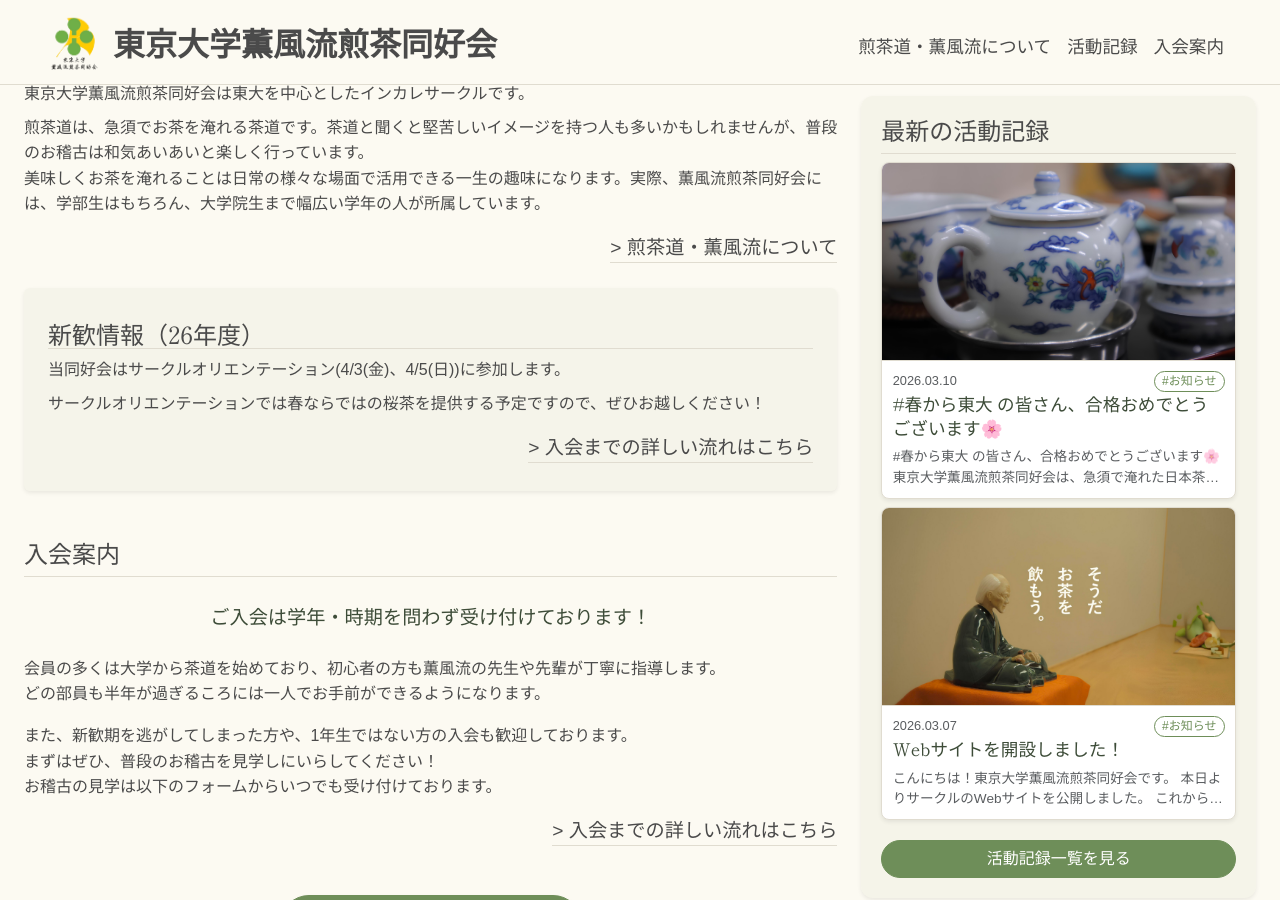
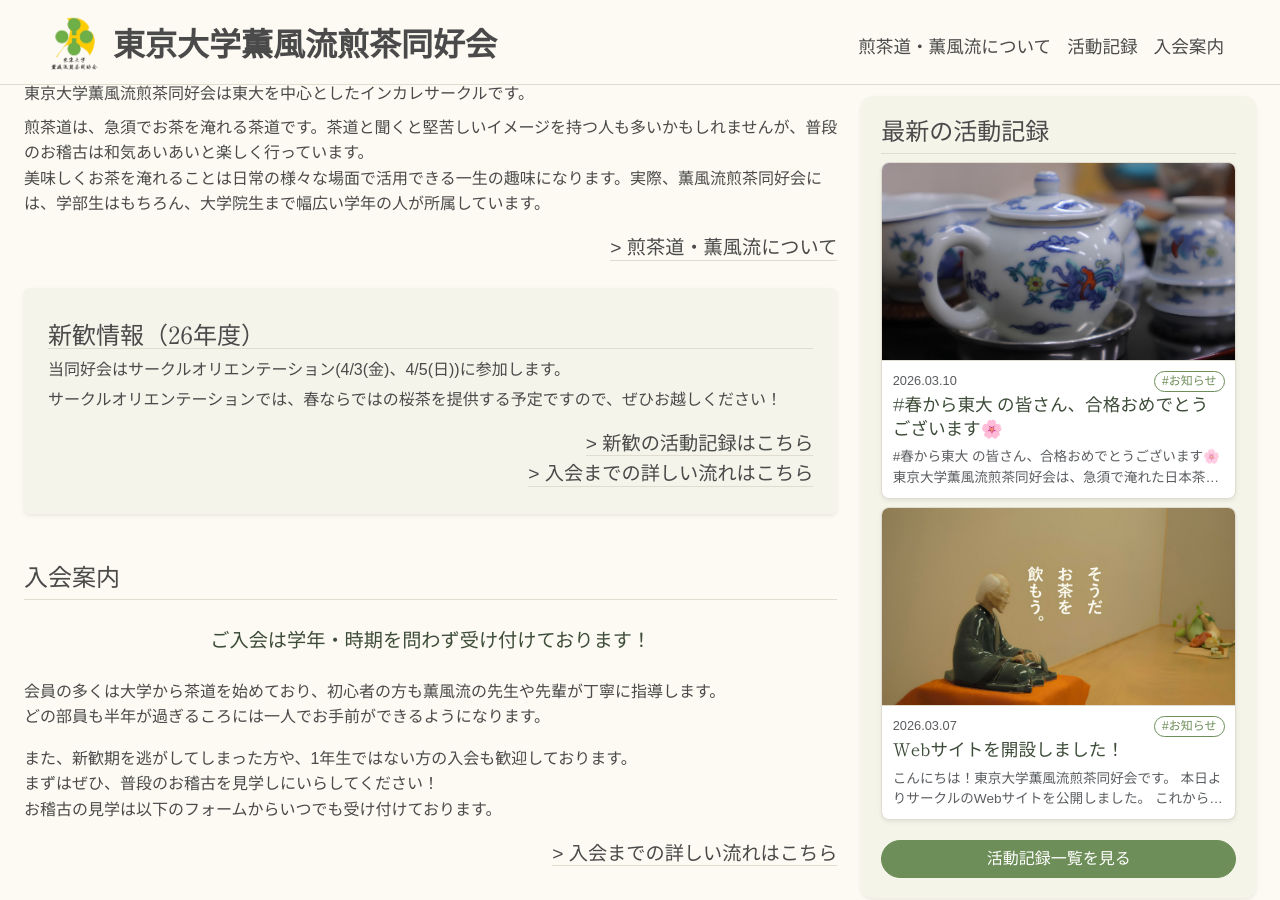
Before and after one commit to citrusml/sencha_ut, a Jekyll site: the page built from index.html, in a window 1280 px wide and 900 px high, scrolled down 1002 px. Built offline with Jekyll 4.4.1, drawn with Linux system fonts in a browser that asks for light colours; some web fonts are replaced.

Commit message:
SEOを意識し、「新歓」と「駒場祭」のPostsまとめの静的ページ作成

```diff
--- a/_config.yml
+++ b/_config.yml
@@ -20,7 +20,7 @@ social:
 recruitment:
   title: "新歓情報（26年度）"
   summary: "当同好会はサークルオリエンテーション(4/3(金)、4/5(日))に参加します。"
-  details: "サークルオリエンテーションでは春ならではの桜茶を提供する予定ですので、ぜひお越しください！"
+  details: "サークルオリエンテーションでは、春ならではの桜茶を提供する予定ですので、ぜひお越しください！"
   form_label: "見学希望フォーム(26年度版)"
 defaults:
   - scope:
--- a/_layouts/post.html
+++ b/_layouts/post.html
@@ -16,7 +16,13 @@ image: "/assets/images/hanakuiryu.jpg"
  {% if page.tags %}
   <div class="post-tag-list mt-2 mb-4 me-3 d-flex flex-wrap gap-1">
     {% for tag in page.tags %}
+    {% if tag == '駒場祭' %}
+    <a href="{{ '/tags/komabasai/' | relative_url }}" class="tag-chip tag-chip-link text-decoration-none">#{{ tag }}</a>
+    {% elsif tag == '新歓' %}
+    <a href="{{ '/tags/shinkan/' | relative_url }}" class="tag-chip tag-chip-link text-decoration-none">#{{ tag }}</a>
+    {% else %}
     <a href="{{ '/gallery' | relative_url }}?tag={{ tag | url_encode }}" class="tag-chip tag-chip-link text-decoration-none">#{{ tag }}</a>
+    {% endif %}
     {% endfor %}
   </div>
  {% endif %}
--- a/assets/css/style.css
+++ b/assets/css/style.css
@@ -224,7 +224,7 @@ img {
   color: var(--color-text);
   text-decoration: none;
   border-bottom: 1px solid var(--color-border);
-  padding-bottom: 0.25rem;
+  padding-bottom: 0.1rem;
   font-size: 1.2rem;
 }
 
@@ -275,6 +275,12 @@ img {
 .tag-chip-link {
   flex-shrink: 0;
   line-height: 1;
+}
+
+.featured-topic-link {
+  font-size: 1rem;
+  padding: 0.55rem 1rem;
+  border-width: 1px;
 }
 
 .tag-chip-trigger {
--- a/index.html
+++ b/index.html
@@ -34,11 +34,15 @@ image: "/assets/images/slide/slide01.jpg"
           <h2 class="mt-2 h4 border-bottom border-color-default font-shippori">
             {{ site.recruitment.title }}
           </h2>
-          <p class="mb-2">{{ site.recruitment.summary }}</p>
+          <p class="mt-2 mb-1">{{ site.recruitment.summary }}</p>
           <p class="mb-0">
               {{ site.recruitment.details }}
           </p>
-          <div class="text-end mt-3 mb-1">
+          <div class="text-end mt-3 mb-0">
+            <a href="{{ '/tags/shinkan/' | relative_url }}" class="inline-accent-link">
+              > 新歓の活動記録はこちら
+            </a>
+            <br>
             <a href="{{ '/join' | relative_url }}" class="inline-accent-link">
               > 入会までの詳しい流れはこちら
             </a>
@@ -162,6 +166,11 @@ image: "/assets/images/slide/slide01.jpg"
               <p class="small text-muted mb-0">
                 1年生が人前で初めてお手前を披露する機会でもあり、初年度は駒場祭茶会を目標としてお稽古を行います。
               </p>
+              <div class="text-end mt-3 mb-0">
+                <a href="{{ '/tags/komabasai/' | relative_url }}" class="inline-accent-link">
+                  > 駒場祭の活動記録はこちら
+                </a>
+              </div>
             </div>
           </div>
         </div>
```
Also changed, not shown: _layouts/tag_landing.html (added, +57 -0 lines), gallery.html (+7 -0 lines), komabasai.md (added, +9 -0 lines), shinkan.md (added, +9 -0 lines).
